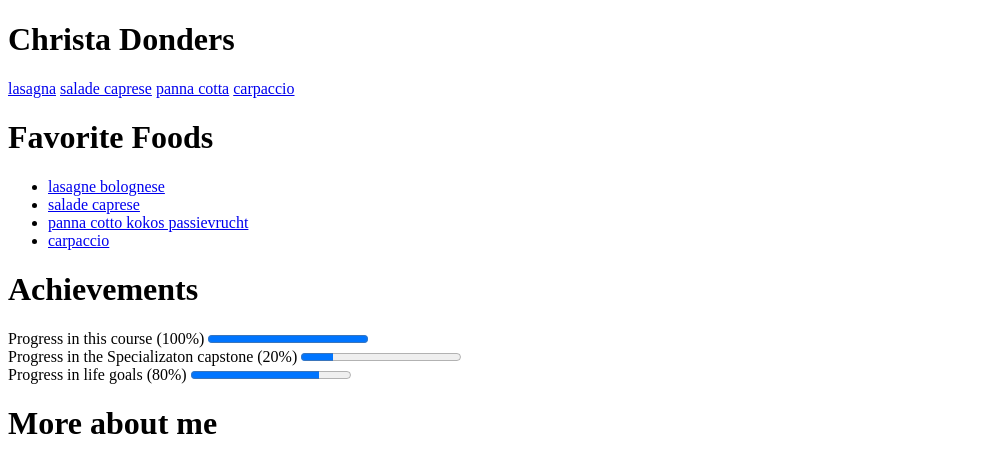
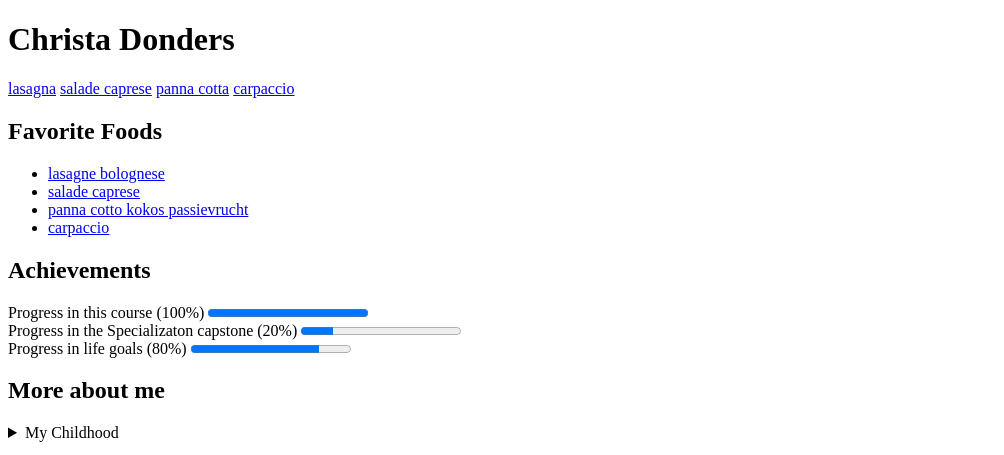
Before and after one commit to Dondersstone/michigan, a plain HTML site: page index.html in a window 1280 px wide. Shown: the top 455 px of the page, without its empty margins (0-1004 px from the left). Drawn offline with Linux system fonts and the light colour scheme.

Commit message:
Update index.html

```diff
--- a/index.html
+++ b/index.html
@@ -16,7 +16,8 @@
 </nav>
 </header>
 
-<h1>Favorite Foods</h1>
+<section>
+<h2>Favorite Foods</h2>
 
 <nav>
 	<ul>
@@ -26,21 +27,24 @@
 		<li><a href="carpaccio.html">carpaccio</a></li>
 	</ul>
 </nav>
+</section>
 
-<h1>Achievements</h1>
-
+<section>
+<h2>Achievements</h2>
 <label>Progress in this course (100%)</label> <progress max="100" value="100">Progress in this course (100%)</progress>
 <br>
 <label>Progress in the Specializaton capstone (20%)</label> <progress max="100" value="20">Progress in the Specialization capstone (20%)</progress>
 <br>
 <label>Progress in life goals (80%)</label> <progress max="100" value="80">Progress in life goals (80%)</progress>
+</section>
 
-<h1>More about me</h1>
-
+<section>
+<h2>More about me</h2>
 <details>
 	<summary>My Childhood</summary>
 	<p>I grew up in Haarlem a city in The Netherlands.</p>
 </details>
+</section>
 
 <footer>
 <p>
```
